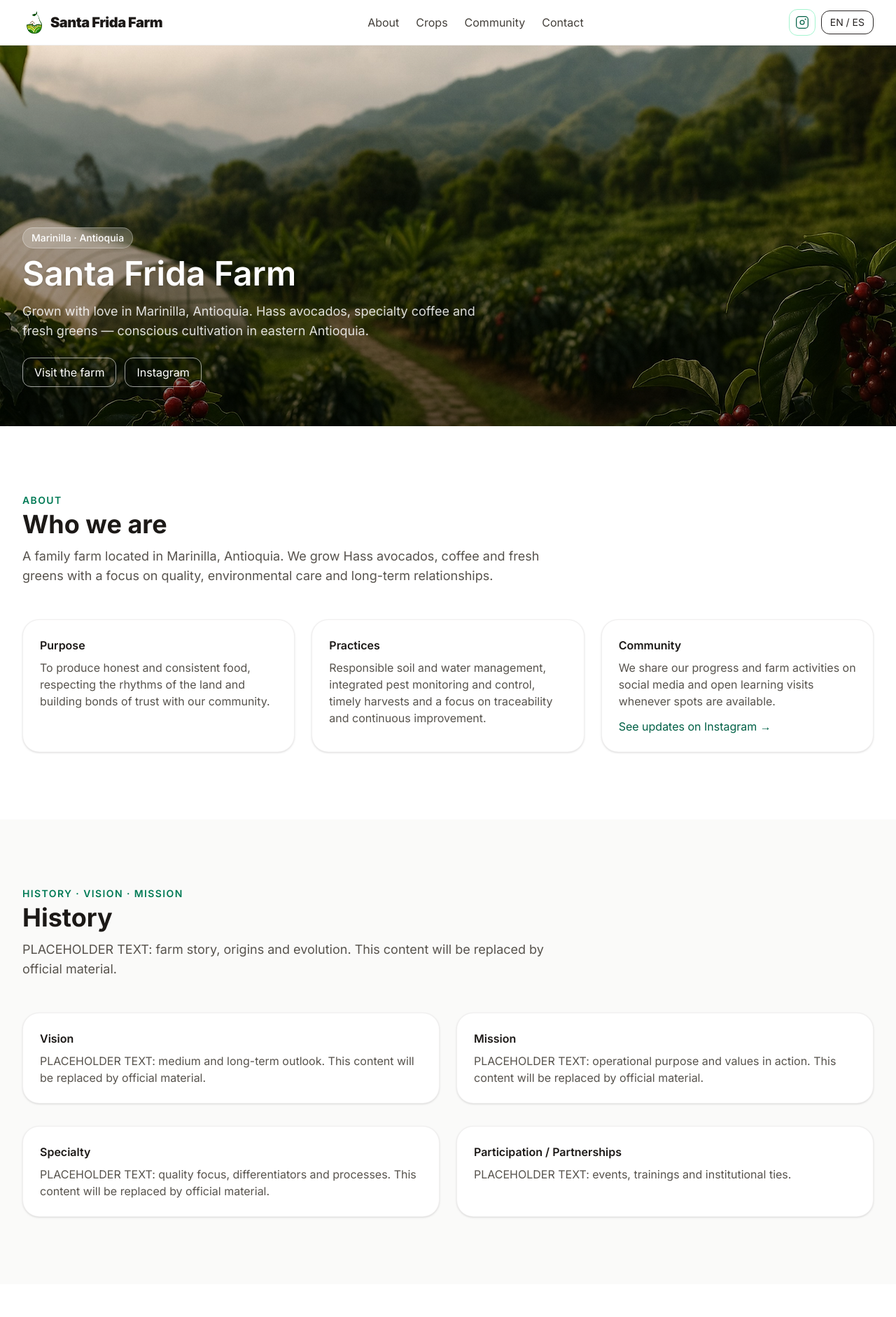
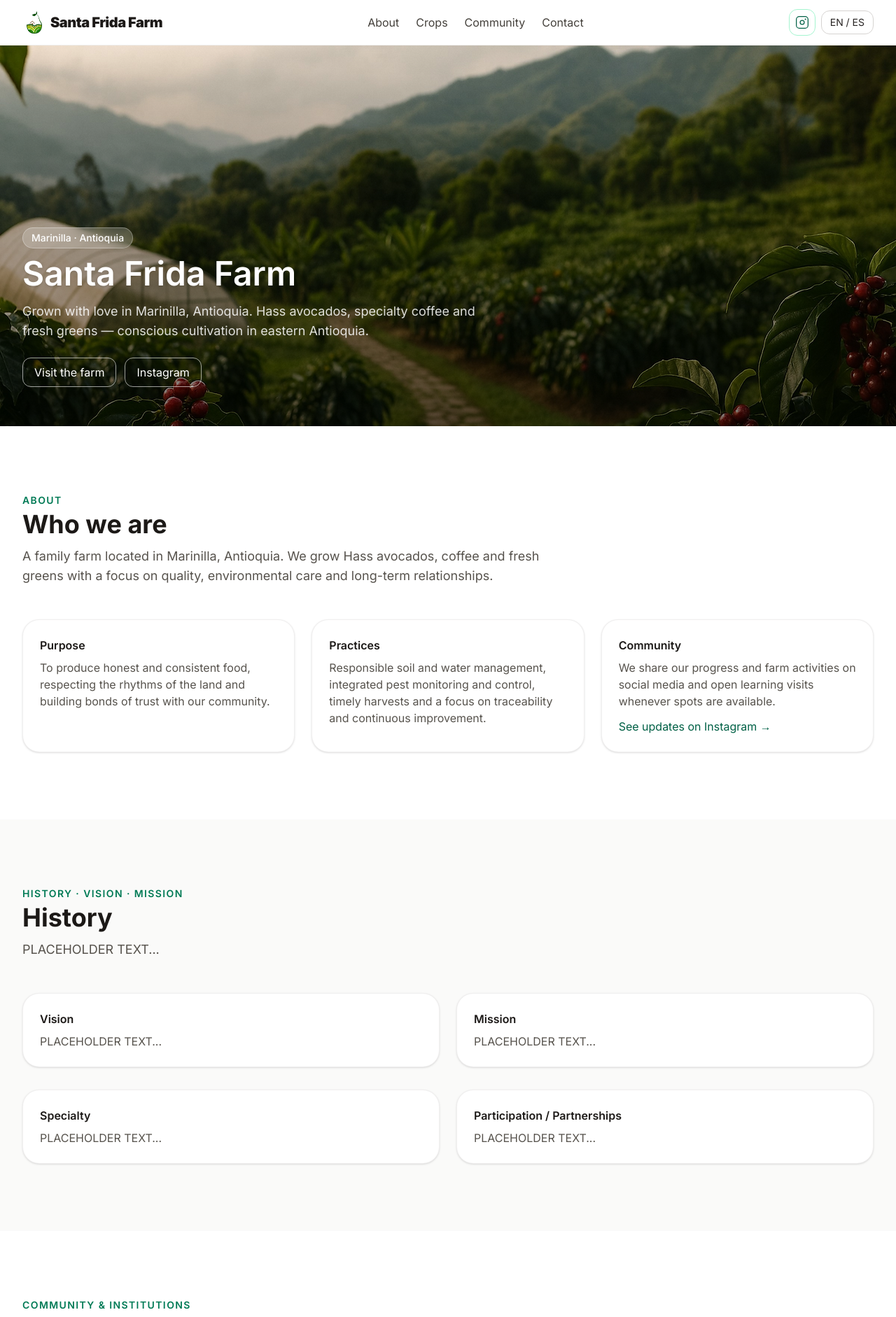
Before and after one commit to MatiasFormoso/santa-frida-farm, a Next.js app: page /en in a window 1280 px wide. Shown: the top 1882 px of the page at 70% size. Built offline with nearby package versions, Linux system fonts and the light colour scheme; no server answers.

Commit message:
feat(contact): activa WhatsApp (preset) y email; copia ES/EN; mejora hover del LocaleSwitcher; corrige i18n en footer

```diff
--- a/src/app/[locale]/page.tsx
+++ b/src/app/[locale]/page.tsx
@@ -33,10 +33,8 @@
 
       <Products t={t} locale={params.locale} />
 
-      {/* Pasar i18n a estas secciones */}
-      <InstagramStrip t={t} locale={params.locale} />
-      <Contact t={t} locale={params.locale} />
-
+      <InstagramStrip t={t} locale={params.locale} /> {/* <- props */}
+      <Contact t={t} locale={params.locale} />       {/* <- props */}
       <Footer t={t} locale={params.locale} />
     </main>
   );
--- a/src/components/LocaleSwitcher.tsx
+++ b/src/components/LocaleSwitcher.tsx
@@ -1,3 +1,4 @@
+// src/components/LocaleSwitcher.tsx
 "use client";
 
 import { usePathname, useRouter } from "next/navigation";
@@ -35,18 +36,20 @@
   const other: Locale = current === "es" ? "en" : "es";
   const label = current === "es" ? "ES / EN" : "EN / ES";
 
-  const btnCls =
-    size === "sm"
-      ? "px-3 py-1.5 text-sm rounded-xl border"
-      : "px-4 py-2 text-base rounded-xl border";
+  const sizeCls = size === "sm" ? "px-3 py-1.5 text-sm" : "px-4 py-2 text-base";
+
+  // Estilo en NEGRO (neutro), con hover/focus sutiles
+  const baseBtn =
+    "inline-flex items-center justify-center rounded-xl border " +
+    "border-stone-300 text-stone-800 " +
+    "transition hover:bg-stone-50 hover:shadow-sm active:scale-[0.98] " +
+    "focus-visible:outline-none focus-visible:ring-2 focus-visible:ring-stone-400/50 " +
+    "focus-visible:ring-offset-2 focus-visible:ring-offset-white select-none";
 
   const onSwitch = () => {
     const base = replaceLocale(pathname, other);
-    const search =
-      typeof window !== "undefined" ? window.location.search : "";
-    const hash =
-      typeof window !== "undefined" ? window.location.hash : "";
-    // no scrollear arriba y conservar ?query y #hash
+    const search = typeof window !== "undefined" ? window.location.search : "";
+    const hash = typeof window !== "undefined" ? window.location.hash : "";
     router.push(`${base}${search}${hash}`, { scroll: false });
   };
 
@@ -54,8 +57,8 @@
     <button
       type="button"
       aria-label="Cambiar idioma"
-      className={`${btnCls} ${className ?? ""}`}
       onClick={onSwitch}
+      className={[baseBtn, sizeCls, className ?? ""].join(" ")}
     >
       {label}
     </button>
--- a/src/components/sections/Contact.tsx
+++ b/src/components/sections/Contact.tsx
@@ -3,57 +3,76 @@
 import { Section, Card, Button } from "@/components/ui/primitives";
 import type { Dict, Locale } from "@/i18n/config";
 
-export default function Contact({ t, locale }: { t: Dict; locale: Locale }) {
-  const hasWhatsApp = Boolean(CONFIG.contact.whatsappUrl);
-  const hasEmail = Boolean(CONFIG.contact.email && CONFIG.contact.email !== "hola@sitio-ejemplo.com");
+type Props = { t: Dict; locale: Locale };
 
-  const eyebrow = t.nav.contact;
-  const title = t.contact.title;
-  const intro = t.contact.subtitle;
+export default function Contact({ t, locale }: Props) {
+  const hasWhats = Boolean(CONFIG.contact.whatsappNumber);
 
-  const labels = {
+  // Evita ts(2367): forzamos a string y solo verificamos si hay valor
+  const email = String(CONFIG.contact.email || "");
+  const hasEmail = email.trim().length > 0;
+
+  const preset =
+    locale === "en"
+      ? "Hello! I'd like to contact Santa Frida Farm about products. Could you share availability and prices? Thank you."
+      : "¡Hola! Me gustaría contactar a Santa Frida Farm por productos. ¿Podrían compartir disponibilidad y precios? Gracias.";
+
+  const waUrl = hasWhats
+    ? `https://wa.me/${String(CONFIG.contact.whatsappNumber).replace(
+        /^\+/,
+        ""
+      )}?text=${encodeURIComponent(preset)}`
+    : undefined;
+
+  const strings = {
+    contact: locale === "en" ? "Contact" : "Contacto",
     whatsapp: "WhatsApp",
+    openWhatsapp: locale === "en" ? "Open WhatsApp" : "Abrir WhatsApp",
     email: locale === "en" ? "Email" : "Correo",
+    writeEmail: locale === "en" ? "Write email" : "Escribir email",
     where: locale === "en" ? "Where we are" : "Dónde estamos",
-    maps: locale === "en" ? "Open in Google Maps →" : "Ver en Google Maps →",
-    soon: locale === "en" ? "Coming soon" : "Próximamente",
-    dmLead:
+    maps: locale === "en" ? "View on Google Maps →" : "Ver en Google Maps →",
+    quick:
       locale === "en"
-        ? "Quick questions? You can also message us on "
+        ? "Quick questions? You can also reach us on "
         : "¿Consultas rápidas? También podés escribirnos por ",
-    dmEnd: locale === "en" ? "." : ".",
-    mapAlt: locale === "en" ? "Map / Aerial view (placeholder)" : "Mapa / Vista aérea (placeholder)",
+    ig: "Instagram",
   };
 
   return (
-    <Section id="contacto" eyebrow={eyebrow} title={title} intro={intro}>
+    <Section
+      id="contacto"
+      eyebrow={strings.contact}
+      title={t.contact.title}
+      intro={t.contact.subtitle}
+    >
       <div className="grid lg:grid-cols-2 gap-8 items-start">
         <Card className="p-6">
-          <h3 className="text-lg font-semibold text-stone-900">{labels.whatsapp}</h3>
+          <h3 className="text-lg font-semibold text-stone-900">
+            {strings.whatsapp}
+          </h3>
           <p className="mt-2 text-stone-700">
-            {hasWhatsApp ? (CONFIG.contact.whatsappIntl || (locale === "en" ? "Available" : "Disponible")) : (locale === "en" ? "We'll add the official number soon." : "Pronto incorporamos el número oficial.")}
+            {CONFIG.contact.whatsappIntl || CONFIG.contact.whatsappNumber}
           </p>
           <div className="mt-4">
-            <Button href={hasWhatsApp ? CONFIG.contact.whatsappUrl! : "#"}>
-              {t.contact.whatsappCta}
-            </Button>
+            <Button href={waUrl || "#"}>{t.contact.whatsappCta}</Button>
           </div>
         </Card>
 
         <Card className="p-6">
-          <h3 className="text-lg font-semibold text-stone-900">{labels.email}</h3>
-          <p className="mt-2 text-stone-700">
-            {hasEmail ? CONFIG.contact.email : (locale === "en" ? "Official email coming soon." : "Correo oficial próximamente.")}
-          </p>
+          <h3 className="text-lg font-semibold text-stone-900">
+            {strings.email}
+          </h3>
+          <p className="mt-2 text-stone-700">{hasEmail ? email : ""}</p>
           {hasEmail && (
             <div className="mt-4">
-              <Button href={`mailto:${CONFIG.contact.email}`} variant="ghost">
-                {locale === "en" ? "Write email" : "Escribir email"}
+              <Button href={`mailto:${email}`} variant="ghost">
+                {strings.writeEmail}
               </Button>
             </div>
           )}
           <hr className="my-6" />
-          <h4 className="font-semibold text-stone-900">{labels.where}</h4>
+          <h4 className="font-semibold text-stone-900">{strings.where}</h4>
           <p className="mt-2 text-stone-700">{CONFIG.contact.locationLabel}</p>
           <a
             className="mt-2 inline-block text-emerald-800 hover:underline"
@@ -61,35 +80,29 @@
             target="_blank"
             rel="noreferrer"
           >
-            {labels.maps}
+            {strings.maps}
           </a>
           <div className="mt-4 rounded-2xl overflow-hidden border">
-            {/* eslint-disable-next-line @next/next/no-img-element */}
             <img
               src="https://placehold.co/1200x600?text=Mapa+%2F+Vista+a%C3%A9rea+%28placeholder%29"
-              alt={labels.mapAlt}
+              alt="Mapa de la zona (placeholder)"
               className="w-full h-auto"
             />
           </div>
-          <p className="mt-3 text-sm text-stone-600">
-            {locale === "en"
-              ? "Eastern Antioquia — ideal microclimates for Hass avocados and coffee."
-              : "Oriente antioqueño — microclimas ideales para aguacate Hass y café."}
-          </p>
         </Card>
       </div>
 
       <div className="mt-6 text-sm text-stone-600">
-        {labels.dmLead}
+        {strings.quick}
         <a
           href={CONFIG.contact.instagram}
           target="_blank"
           rel="noreferrer"
           className="text-emerald-800 hover:underline"
         >
-          Instagram
+          {strings.ig}
         </a>
-        {labels.dmEnd}
+        .
       </div>
     </Section>
   );
--- a/src/i18n/config.ts
+++ b/src/i18n/config.ts
@@ -1,3 +1,4 @@
+// src/i18n/config.ts
 export type Dict = {
   meta: {
     title: string;
@@ -17,7 +18,7 @@
   about: {
     title: string;
     body: string;
-    /** Opcional: para tarjetas de Propósito / Prácticas / Comunidad */
+    // opcional: si querés sobreescribir las cards desde el diccionario
     cards?: { title: string; body: string }[];
   };
   process: {
@@ -38,10 +39,11 @@
     whatsappCta: string;
   };
   footer: {
+    description: string; // <- NUEVO
     rights: string;
   };
 
-  /* NUEVO */
+  // NUEVO: secciones extendidas
   company: {
     historyTitle: string;
     historyBody: string;
--- a/src/i18n/dictionaries/en.ts
+++ b/src/i18n/dictionaries/en.ts
@@ -28,45 +28,38 @@
       "Garden Workshop — Planting/transplanting; Compost and irrigation; Seasonal harvest. Limited availability.",
     ],
   },
-  varietals: {
-    title: "Crops",
-    items: ["Hass Avocados", "Specialty Coffee", "Fresh Greens"],
-  },
-  mediaKit: {
-    title: "Community",
-    subtitle: "Harvests, processes and daily life at the farm. More on Instagram.",
-  },
+  varietals: { title: "Crops", items: ["Hass Avocados", "Specialty Coffee", "Fresh Greens"] },
+  mediaKit: { title: "Community", subtitle: "Harvests, processes and daily life at the farm. More on Instagram." },
   contact: {
     title: "Orders and inquiries",
     subtitle:
-      "Official contact channels. WhatsApp and email will be activated once confirmed.\n\n" +
-      "Where we are — Marinilla, Antioquia, Colombia. Eastern Antioquia — ideal microclimates for Hass avocados and coffee.",
+      "Official contact channels. Where we are — Marinilla, Antioquia, Colombia. Eastern Antioquia — ideal microclimates for Hass avocados and coffee.",
     whatsappCta: "Open WhatsApp",
+    whatsappPreset:
+      "Hi Santa Frida Farm 👋 I'm {your name}. I'd like to ask about orders, visits or trainings. Thanks!",
   },
-  footer: { rights: "© 2025 Santa Frida Farm. All rights reserved." },
+  footer: {
+    description:
+      "Grown with love in Marinilla, Antioquia. Hass avocados, specialty coffee and fresh greens.",
+    rights: "All rights reserved.",
+  },
 
   company: {
     historyTitle: "History",
-    historyBody:
-      "PLACEHOLDER TEXT: farm story, origins and evolution. This content will be replaced by official material.",
+    historyBody: "PLACEHOLDER TEXT...",
     visionTitle: "Vision",
-    visionBody:
-      "PLACEHOLDER TEXT: medium and long-term outlook. This content will be replaced by official material.",
+    visionBody: "PLACEHOLDER TEXT...",
     missionTitle: "Mission",
-    missionBody:
-      "PLACEHOLDER TEXT: operational purpose and values in action. This content will be replaced by official material.",
+    missionBody: "PLACEHOLDER TEXT...",
     specialtyTitle: "Specialty",
-    specialtyBody:
-      "PLACEHOLDER TEXT: quality focus, differentiators and processes. This content will be replaced by official material.",
+    specialtyBody: "PLACEHOLDER TEXT...",
     participationTitle: "Participation / Partnerships",
-    participationBody:
-      "PLACEHOLDER TEXT: events, trainings and institutional ties.",
+    participationBody: "PLACEHOLDER TEXT...",
   },
   participation: {
     eyebrow: "Community & Institutions",
     title: "Participation in events & programs",
-    intro:
-      "PLACEHOLDER TEXT — We participate in events, programs and trainings with local institutions and agricultural entities in Colombia.",
+    intro: "PLACEHOLDER TEXT — We participate in events and programs.",
     items: [
       "Government of Colombia — agricultural entities",
       "Municipality / local programs",
@@ -77,8 +70,7 @@
   training: {
     eyebrow: "Learning visits",
     title: "Workshops & Trainings",
-    intro:
-      "PLACEHOLDER TEXT — Practical sessions in coffee and garden, focused on processes, good practices and traceability.",
+    intro: "PLACEHOLDER TEXT — Practical sessions in coffee and garden.",
     cta: "See updates on Instagram",
     items: [
       { title: "Training 1", body: "PLACEHOLDER TEXT" },
--- a/src/i18n/dictionaries/es.ts
+++ b/src/i18n/dictionaries/es.ts
@@ -6,12 +6,7 @@
     description:
       "Cultivamos con amor en Marinilla, Antioquia. Aguacate Hass, café de especialidad y hortalizas frescas — cultivo consciente en el oriente antioqueño.",
   },
-  nav: {
-    home: "Inicio",
-    about: "Sobre la finca",
-    products: "Cultivos",
-    contact: "Contacto",
-  },
+  nav: { home: "Inicio", about: "Sobre la finca", products: "Cultivos", contact: "Contacto" },
   hero: {
     title: "Santa Frida Farm",
     subtitle:
@@ -25,12 +20,6 @@
       "Propósito — Producir alimentos nobles y consistentes, respetando los ritmos del territorio y priorizando vínculos de confianza con nuestra comunidad.\n\n" +
       "Prácticas — Manejo responsable de suelos y agua, monitoreo y control integrado de plagas, cosecha oportuna y foco en trazabilidad y mejora continua.\n\n" +
       "Comunidad — Compartimos avances y actividades de la finca en redes, y abrimos espacios de visita y aprendizaje cuando hay cupos disponibles.",
-    // Opcional: si querés traer las cards desde el diccionario, podés agregar:
-    // cards: [
-    //   { title: "Propósito", body: "…" },
-    //   { title: "Prácticas", body: "…" },
-    //   { title: "Comunidad", body: "…" },
-    // ],
   },
   process: {
     title: "Visitas",
@@ -50,48 +39,40 @@
   contact: {
     title: "Pedidos y consultas",
     subtitle:
-      "Canales oficiales para escribirnos. WhatsApp y correo se activarán en cuanto estén confirmados.\n\n" +
-      "Dónde estamos — Marinilla, Antioquia, Colombia. Oriente antioqueño — microclimas ideales para aguacate Hass y café.",
+      "Canales oficiales para escribirnos. Dónde estamos — Marinilla, Antioquia, Colombia. Oriente antioqueño — microclimas ideales para aguacate Hass y café.",
     whatsappCta: "Abrir WhatsApp",
+    // Mensaje preescrito para WhatsApp
+    whatsappPreset:
+      "Hola Santa Frida Farm 👋 Soy {tu nombre}. Me gustaría consultar sobre pedidos, visitas o capacitaciones. ¡Gracias!",
   },
   footer: {
-    rights: "© 2025 Santa Frida Farm. Todos los derechos reservados.",
+    description:
+      "Cultivamos con amor en Marinilla, Antioquia. Aguacate Hass, café de especialidad y hortalizas frescas.",
+    rights: "Todos los derechos reservados.",
   },
 
   company: {
     historyTitle: "Historia",
-    historyBody:
-      "TEXTO DE RELLENO: historia de la finca, orígenes y evolución. Este contenido será reemplazado por material oficial.",
+    historyBody: "TEXTO DE RELLENO...",
     visionTitle: "Visión",
-    visionBody:
-      "TEXTO DE RELLENO: mirada a mediano y largo plazo. Este contenido será reemplazado por material oficial.",
+    visionBody: "TEXTO DE RELLENO...",
     missionTitle: "Misión",
-    missionBody:
-      "TEXTO DE RELLENO: propósito operativo y valores en acción. Este contenido será reemplazado por material oficial.",
+    missionBody: "TEXTO DE RELLENO...",
     specialtyTitle: "Especialidad",
-    specialtyBody:
-      "TEXTO DE RELLENO: foco de calidad, diferenciales y procesos. Este contenido será reemplazado por material oficial.",
+    specialtyBody: "TEXTO DE RELLENO...",
     participationTitle: "Participación / Alianzas",
-    participationBody:
-      "TEXTO DE RELLENO: eventos, capacitaciones y vínculos institucionales.",
+    participationBody: "TEXTO DE RELLENO...",
   },
   participation: {
     eyebrow: "Comunidad e instituciones",
     title: "Participación en eventos y programas",
-    intro:
-      "TEXTO DE RELLENO — Participamos en eventos, programas y capacitaciones con instituciones y entidades agrícolas en Colombia.",
-    items: [
-      "Gobierno de Colombia — entidades agrícolas",
-      "Municipio / programas locales",
-      "Talleres técnicos y jornadas de campo",
-      "Redes de productores y comunidades de café",
-    ],
+    intro: "TEXTO DE RELLENO — Participamos en eventos y programas.",
+    items: ["Gobierno de Colombia", "Programas locales", "Talleres técnicos", "Redes de productores"],
   },
   training: {
     eyebrow: "Visitas de aprendizaje",
     title: "Capacitaciones y talleres",
-    intro:
-      "TEXTO DE RELLENO — Sesiones prácticas en café y huerto, enfocadas en procesos, buenas prácticas y trazabilidad.",
+    intro: "TEXTO DE RELLENO — Sesiones prácticas en café y huerto.",
     cta: "Ver actualizaciones en Instagram",
     items: [
       { title: "Capacitación 1", body: "TEXTO DE RELLENO" },
--- a/src/lib/config.ts
+++ b/src/lib/config.ts
@@ -1,22 +1,28 @@
 // src/lib/config.ts
+
+/** Datos públicos del sitio y de contacto */
 export const CONFIG = {
   site: {
     name: "Santa Frida Farm",
-    tagline: "Grown with love in Marinilla, Antioquia",
-    description:
-      "Hass avocados, specialty coffee and fresh greens — cultivo consciente en el oriente antioqueño.",
-    lang: "es",
   },
   brand: {
     logoText: "Santa Frida Farm",
   },
   contact: {
-    // SIN inventar: placeholders hasta confirmar
-    whatsappIntl: "",                // ej: "+57 323 000 0000"
-    whatsappUrl: "",                 // ej: "https://wa.me/57XXXXXXXXXX"
-    email: "hola@sitio-ejemplo.com", // placeholder
+    /** Número para wa.me (el código ya le quita símbolos/espacios). */
+    whatsappNumber: "97509081460",
+    /** Cómo se muestra en la UI (podés cambiar el formato visual). */
+    whatsappIntl: "+97509081460",
+    /** (Opcional) Link directo si preferís usar API custom. Déjalo vacío si no. */
+    whatsappUrl: "",
+
+    /** Email oficial */
+    email: "santafrida.colombia@gmail.com",
+
+    /** Redes y ubicación */
     instagram: "https://www.instagram.com/santafridafarm/",
     locationLabel: "Marinilla, Antioquia, Colombia",
-    mapsUrl: "https://maps.google.com/?q=Marinilla%20Antioquia",
+    mapsUrl:
+      "https://www.google.com/maps/search/?api=1&query=Marinilla%2C%20Antioquia%2C%20Colombia",
   },
-};
+} as const;
```
Also changed, not shown: src/components/layout/Footer.tsx (+26 -18 lines).
